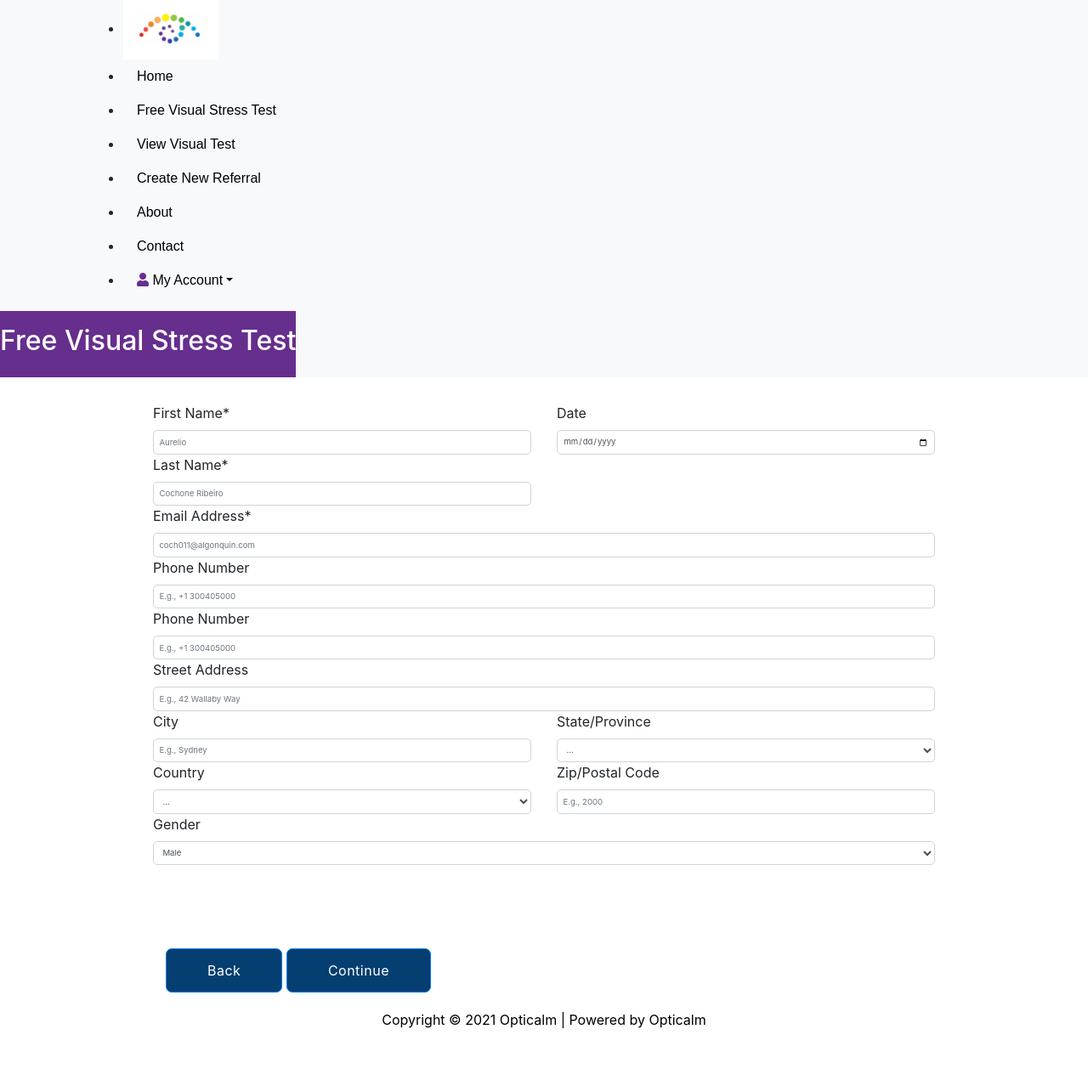
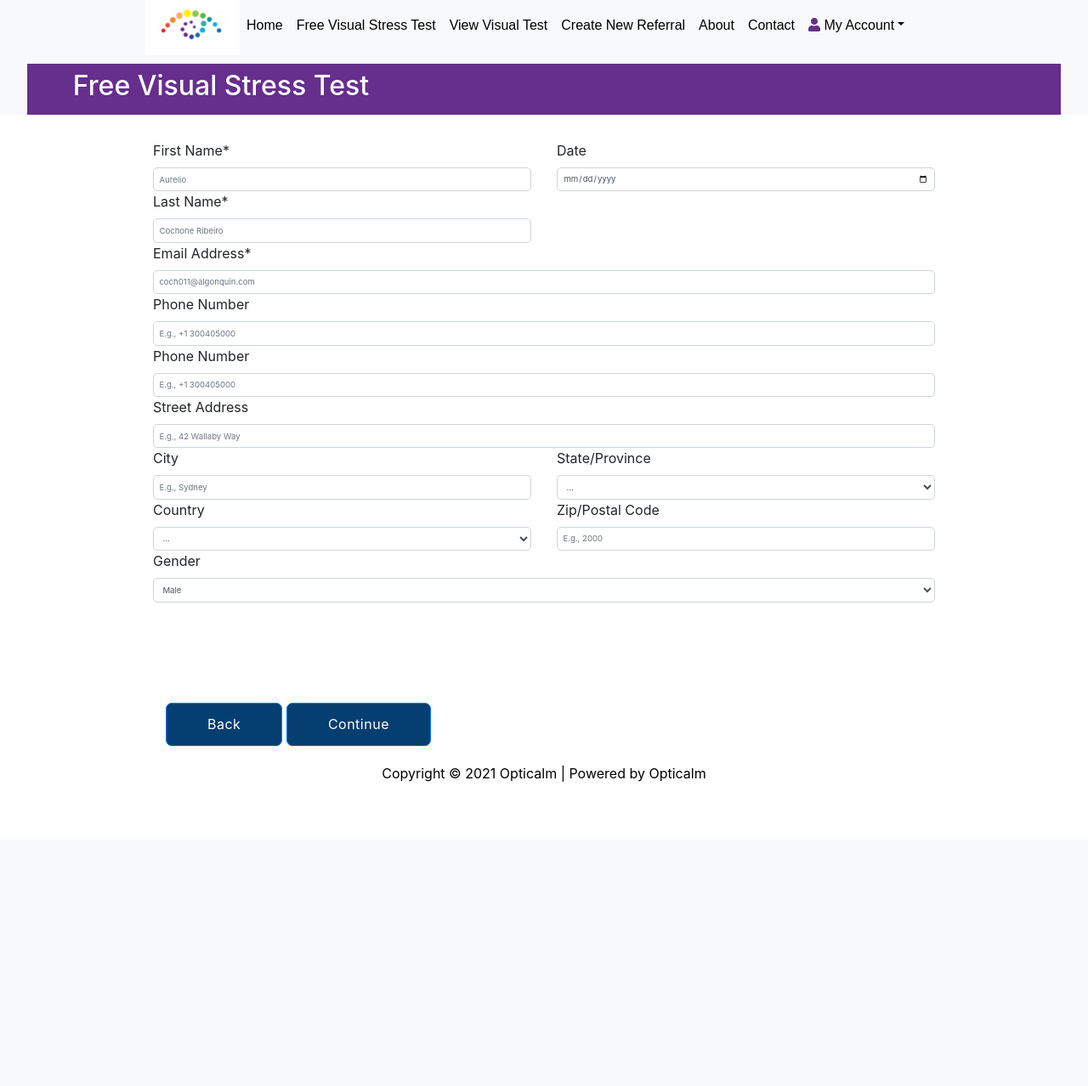
Before and after one commit to algonquin-college-sat/opticalm, a PHP site: page /index.html in a window 1280 px wide. Shown: the whole page at 85% size. After the commit the page ends 988 px from the top, so only its background shows below. Run offline with PHP 8.4, Linux system fonts and the light colour scheme; some libraries are stand-ins or nearby versions.

Commit message:
Fixed the fixed fixing of already fixed styling

```diff
--- a/css/global.css
+++ b/css/global.css
@@ -3,6 +3,7 @@
 .text-center {
   text-align: center;
 }
+
 .heading-small {
   font-size: 0.5 rem;
 }
@@ -22,6 +23,10 @@
 
 /* Colors */
 
+.bg-light-purple {
+  background: #662e8d;
+}
+
 .footer {
   position: relative;
   left: 0;
@@ -36,6 +41,7 @@
 /* Buttons */
 
 .btn {
+  margin-top: 1.25rem;
   padding: 0.8rem 3rem;
   border-radius: 7px;
   letter-spacing: 0.5px;
@@ -66,15 +72,17 @@
   max-width: 1100px;
   margin: 0 auto;
 }
+.navbar-text {
+  color: #662e8d;
+  display: flex;
+  width: 95%;
+  align-items: center;
+  padding: 0 0.75rem;
+  height: 60px;
+  margin: 0 auto;
+}
 
 .nav-link {
   color: black;
   font-family: Arial, Helvetica, sans-serif;
 }
-
-.header {
-  color: white;
-  text-align: center;
-  background-color: #58326d;
-  padding: 5px;
-}
--- /dev/null
+++ b/css/main.css
@@ -0,0 +1,45 @@
+* {
+    margin: 0;
+    padding: 0;
+    box-sizing: border-box;
+  }
+  a {
+    text-decoration: none;
+    color:lightgray;
+  }
+
+html {
+    font-family: "Open Sans", sans-serif;
+  }
+/* Navbar Section */
+#navbar {
+    color: #fff;
+    display: flex;
+    justify-content: space-between;
+    align-items: center;
+    padding: 0 0.75rem;
+    height: 75px;
+    margin:0 auto;
+    width: 90%;
+  }
+  #navbar ul {
+    list-style-type: none;
+    display: flex;
+    align-items: center;
+  }
+  #navbar ul li a {
+    padding: 0.5rem;
+
+
+  }
+  #navbar ul li a:hover {
+    background:white;
+    border-radius: 4px;
+    color: #662E8D;
+  }
+  #form{
+    width: 100%;
+    padding: 12px 20px;
+    margin: 8px 0;
+    box-sizing: border-box;
+  }
```
Also changed, not shown: css/mobile.css (added), css/tablet.css (added).
